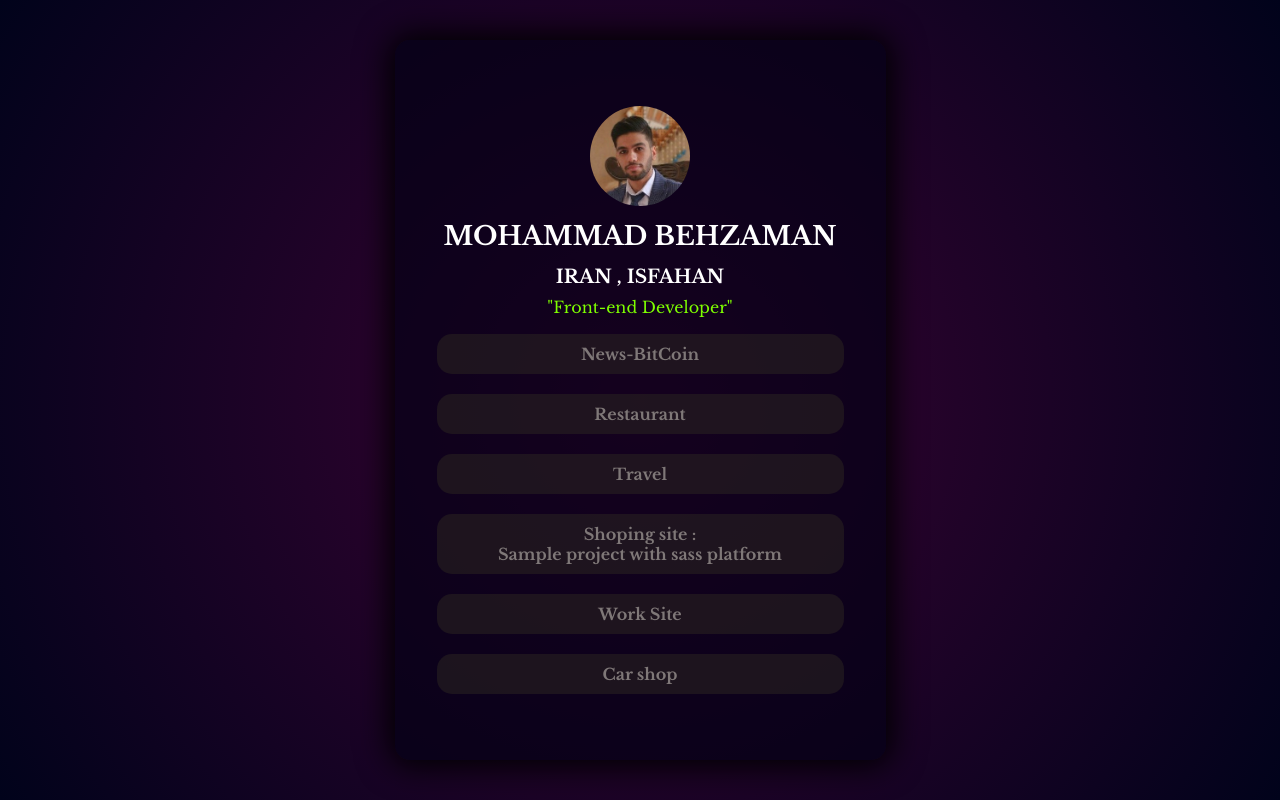
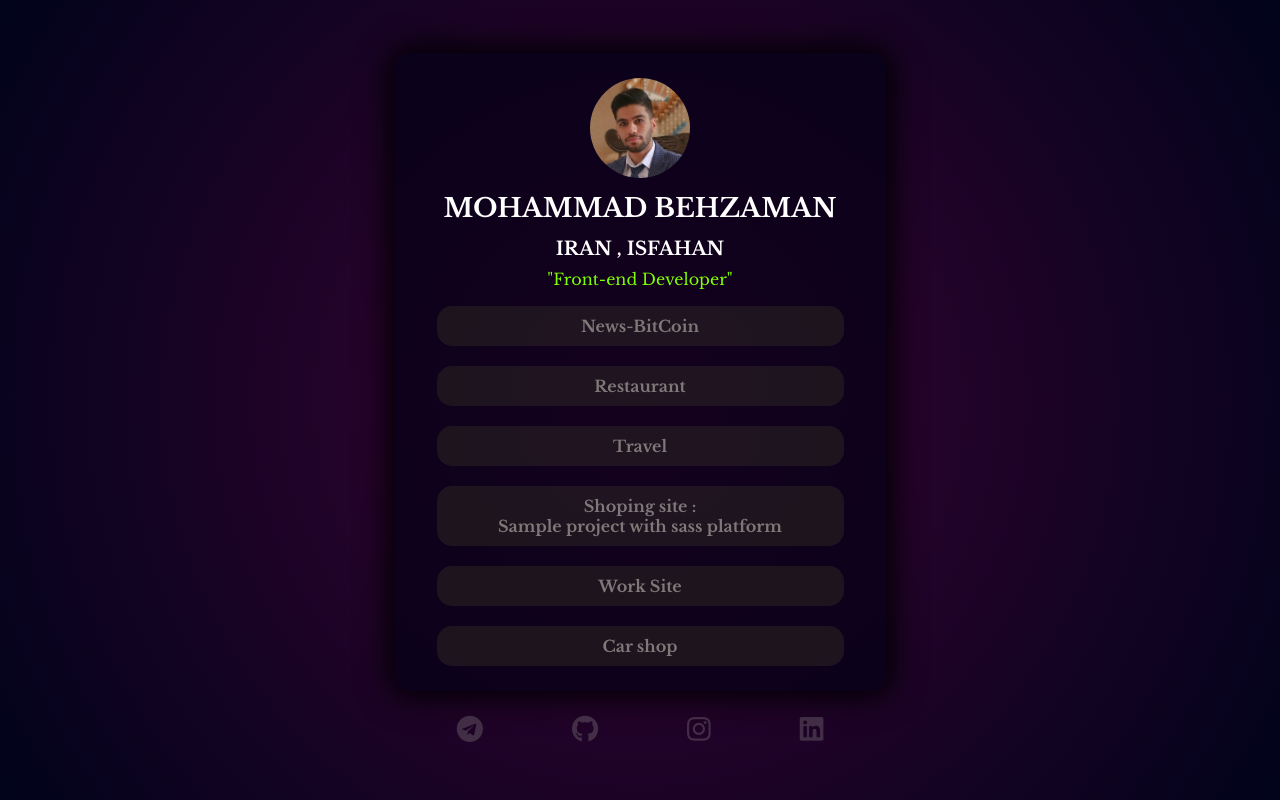
Before and after one commit to MohammadBehzaman/MyProfile, a plain HTML site: page index.html in a window 1280 px wide. Drawn offline with nearby package versions, Linux system fonts and the light colour scheme.

Commit message:
add logo

```diff
--- a/Style/style.css
+++ b/Style/style.css
@@ -76,7 +76,7 @@ body {
 
 .card-profile-title p {
     margin-bottom: 12px;
-    color: chartreuse;
+    color: #7fff00;
 }
 
 .link-myWork {
@@ -103,5 +103,33 @@ body {
 
 .link-work:hover {
     background-color: #3a0333;
+    color:#7fff00;
+    ;
+}
+
+.card-footer {
+    display: flex;
+    gap: 13px;
+    padding: 5px 0px;
+    color: #fff;
+    list-style-type: square;
+    justify-content: center;
+    margin-top: 19px;
+}
+
+.card-footer a {
+    font-size: 15px;
     color: #fff;
 }
+
+.card-footer a li i {
+    font-size: 27px;
+    padding: 0 38px;
+    color: #8a8787d6;
+    transition: all 0.2s ease-in-out;
+    opacity: 0.4;
+}
+.card-footer a li i:hover {
+   opacity: 1;
+    color: #7fff00;
+}
--- a/index.html
+++ b/index.html
@@ -10,11 +10,14 @@
     <link rel="preconnect" href="https://fonts.gstatic.com" crossorigin>
     <link href="https://fonts.googleapis.com/css2?family=Libre+Baskerville:ital,wght@0,400;0,700;1,400&display=swap"
         rel="stylesheet">
+    <link rel="stylesheet" href="https://use.fontawesome.com/releases/v5.7.0/css/all.css"
+        integrity="sha384-lZN37f5QGtY3VHgisS14W3ExzMWZxybE1SJSEsQp9S+oqd12jhcu+A56Ebc1zFSJ" crossorigin="anonymous">
 </head>
 
 <body>
 
     <div class="container">
+        <div class="mom">
             <div class="card-Profile">
                 <div class="card-profile-img">
                     <img src="img/profile.jpg" alt="profile">
@@ -32,16 +35,39 @@
                     <a href="https://mohammadbehzaman.github.io/Restaurant/" class="link-work"
                         target="_blank">Restaurant</a>
                     <a href="https://mohammadbehzaman.github.io/Travel/" class="link-work" target="_blank">Travel</a>
-                <a href="https://mohammadbehzaman.github.io/sassProject-/" class="link-work" target="_blank"> Shoping
+                    <a href="https://mohammadbehzaman.github.io/sassProject-/" class="link-work" target="_blank">
+                        Shoping
                         site :
                         <p> Sample project with sass platform </p>
                     </a>
-                <a href="https://mohammadbehzaman.github.io/My-Works/" class="link-work" target="_blank">Work Site</a>
+                    <a href="https://mohammadbehzaman.github.io/My-Works/" class="link-work" target="_blank">Work
+                        Site</a>
                     <a href="https://mohammadbehzaman.github.io/Car/" class="link-work" target="_blank">Car shop</a>
                 </div>
             </div>
 
+            <div class="card-footer">
+
+                <a href="https://t.me/mehran_bmn">
+                    <li><i class="fab fa-telegram"></i></li>
+                </a>
+                <a href="https://github.com/MohammadBehzaman">
+                    <li><i class="fab fa-github"></i></li>
+                </a>
+                <a href="">
+                    <li><i class="fab fa-instagram"></i></li>
+                </a>
+                <a href="">
+                    <li><i class="fab fa-linkedin"></i></li>
+                </a>
+
+
+
             </div>
+
+        </div>
+    </div>
+
 </body>
 
 </html>
```
Lines whose indentation alone changed are shown as unchanged.
